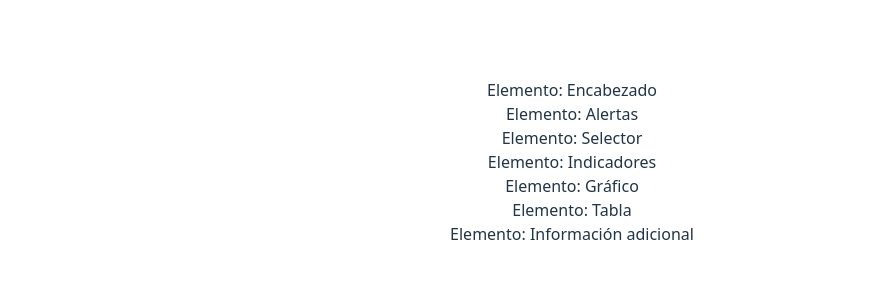
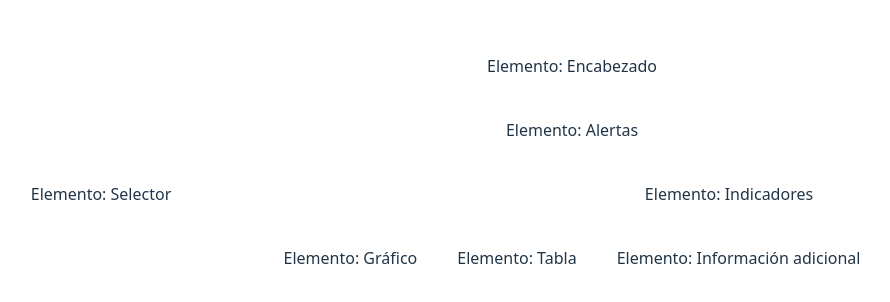
Before and after one commit to anthonywpv/dashboard, a React (Vite) app: page / in a window 1280 px wide. Shown: the part 238-540 px from the top of the page, without its empty margins (68-958 px from the left). Built offline with nearby package versions, Linux system fonts and the light colour scheme.

Commit message:
Guide 4 part 2

```diff
--- a/src/App.tsx
+++ b/src/App.tsx
@@ -8,25 +8,28 @@
   const [count, setCount] = useState(0)
 
   return (
-    <Grid>
+    <Grid container spacing={5} justifyContent="center" alignItems="center">
 
       {/* Encabezado */}
-      <Grid>Elemento: Encabezado</Grid>
+      <Grid size={{ xs: 12, md: 12 }}>Elemento: Encabezado</Grid>
 
       {/* Alertas */}
-      <Grid>Elemento: Alertas</Grid>
+      <Grid size={12}>Elemento: Alertas</Grid>
 
       {/* Selector */}
-      <Grid>Elemento: Selector</Grid>
+      <Grid size={{ xs: 12, md: 3  }}>Elemento: Selector</Grid>
 
       {/* Indicadores */}
-      <Grid>Elemento: Indicadores</Grid>
+      <Grid size={{ xs: 12, md: 9 }}>Elemento: Indicadores</Grid>
 
       {/* Gráfico */}
-      <Grid>Elemento: Gráfico</Grid>
+      <Grid
+      sx={{ display: { xs: "none", md: "block"} }}>Elemento: Gráfico</Grid>
 
       {/* Tabla */}
-      <Grid>Elemento: Tabla</Grid>
+      <Grid
+      sx={{ display: { xs: "none", md: "block" } }}
+      >Elemento: Tabla</Grid>
 
       {/* Información adicional */}
       <Grid>Elemento: Información adicional</Grid>
```
